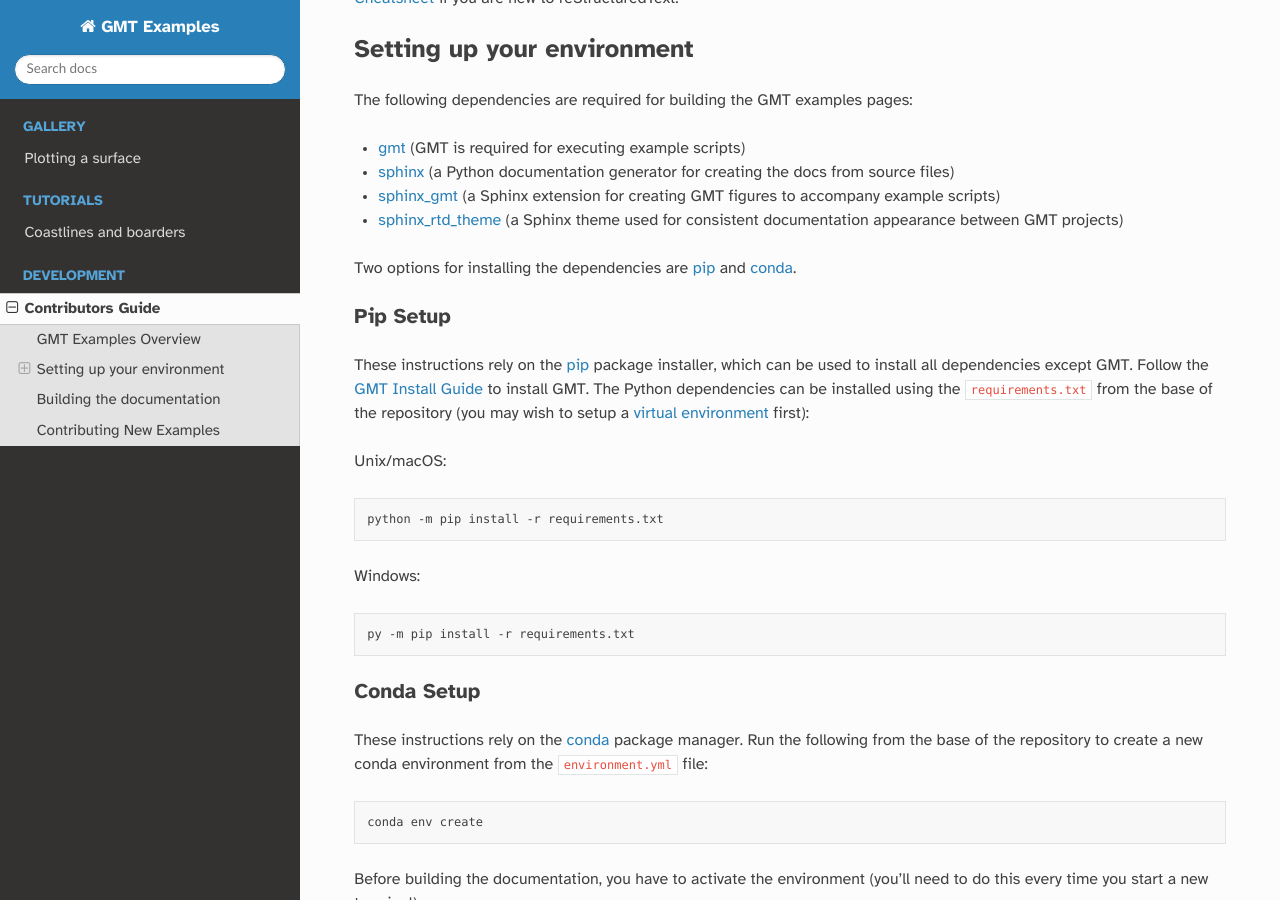
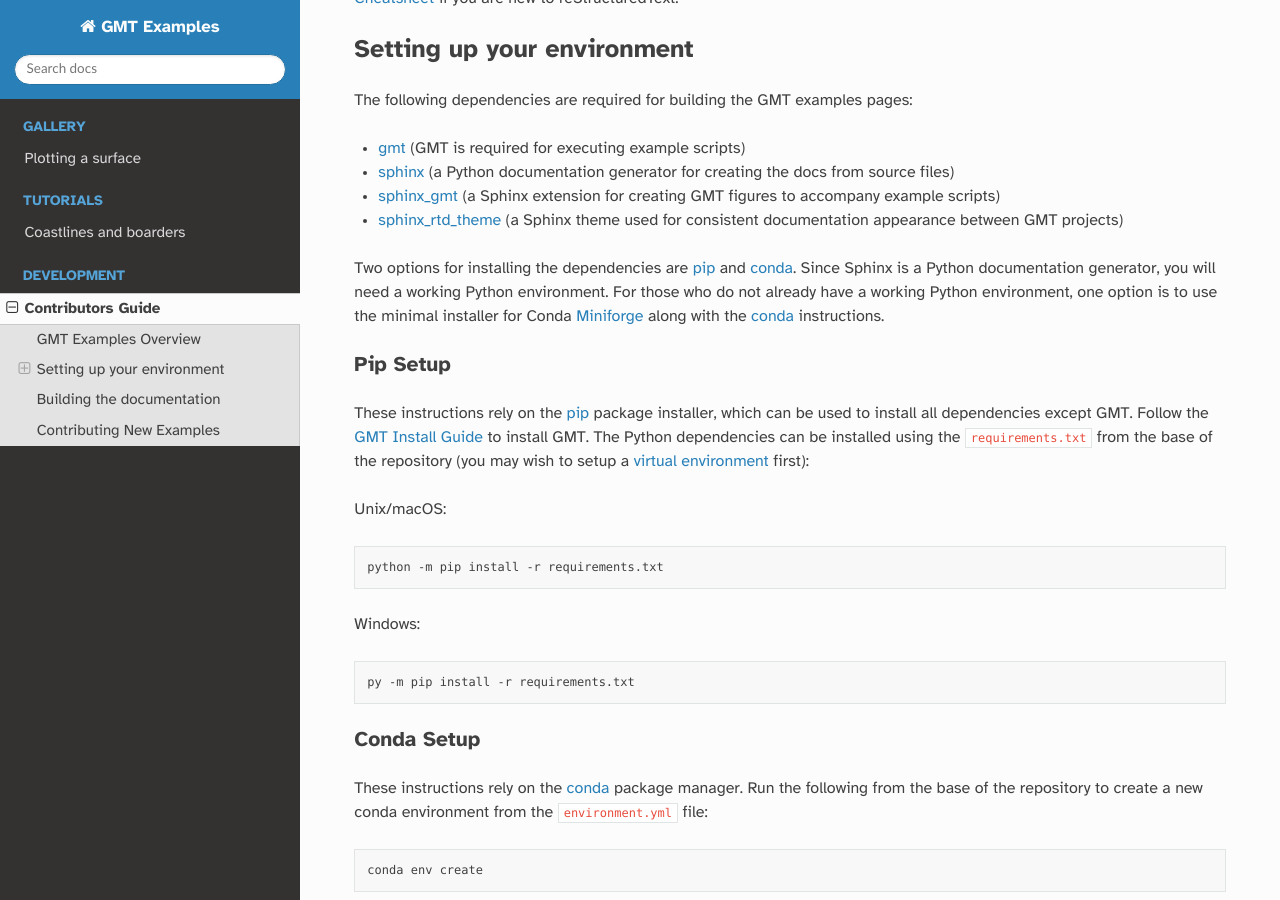
Before and after one commit to GenericMappingTools/gmt-examples, a Sphinx documentation site: the page built from docs/contributing.rst, in a window 1280 px wide and 900 px high, scrolled down 658 px. Built offline with Sphinx 7.4.7 and the Read the Docs theme 2.0.0, drawn with Linux system fonts in a browser that asks for light colours.

Commit message:
Add note about Python environment

```diff
--- a/docs/contributing.rst
+++ b/docs/contributing.rst
@@ -42,6 +42,10 @@ The following dependencies are required for building the GMT examples pages:
 - `sphinx_rtd_theme <https://sphinx-rtd-theme.readthedocs.io/en/stable/)>`_ (a Sphinx theme used for consistent documentation appearance between GMT projects)
 
 Two options for installing the dependencies are :ref:`pip <Pip Setup>` and :ref:`conda <Conda Setup>`.
+Since Sphinx is a Python documentation generator, you will need a working Python
+environment. For those who do not already have a working Python environment,
+one option is to use the minimal installer for Conda `Miniforge <https://github.com/conda-forge/miniforge>`_
+along with the :ref:`conda <Conda Setup>` instructions.
 
 Pip Setup
 ^^^^^^^^^
```
